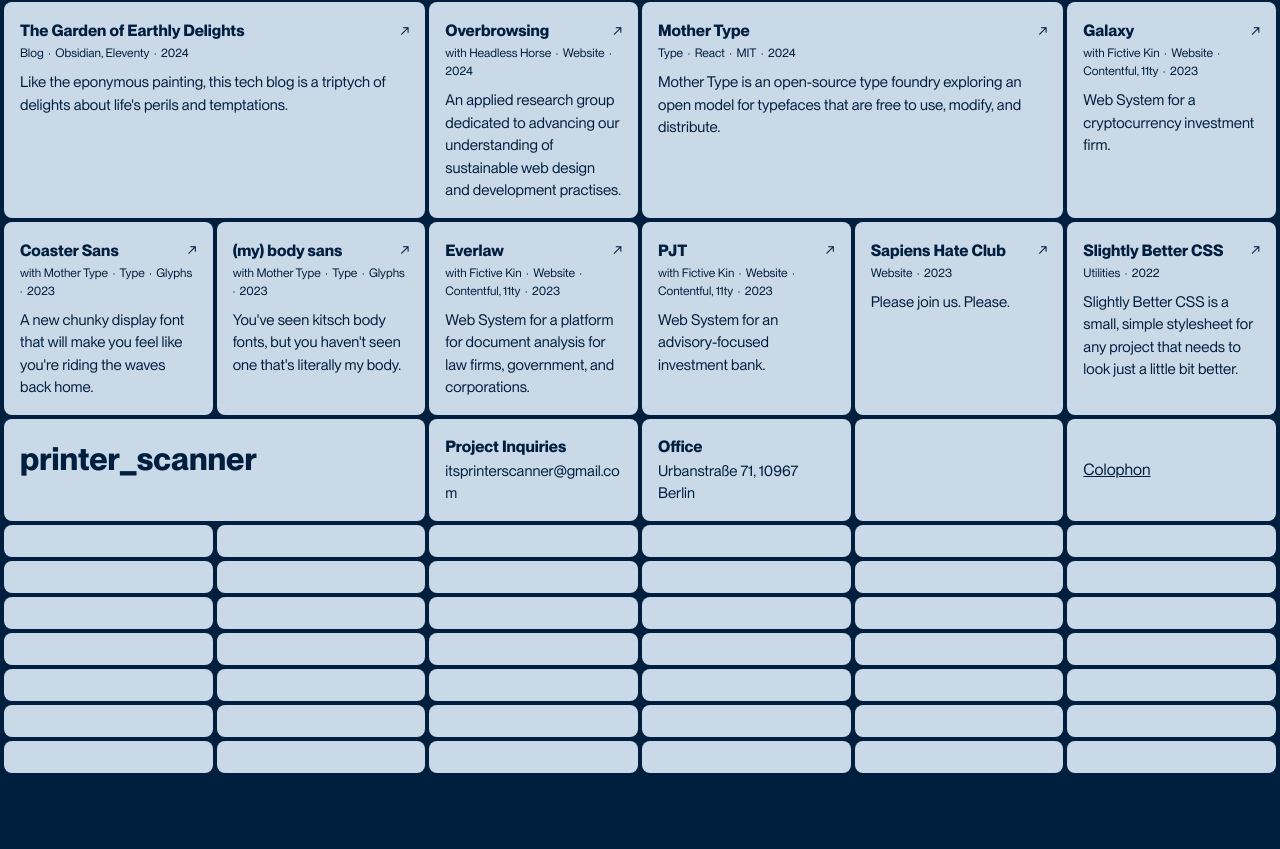
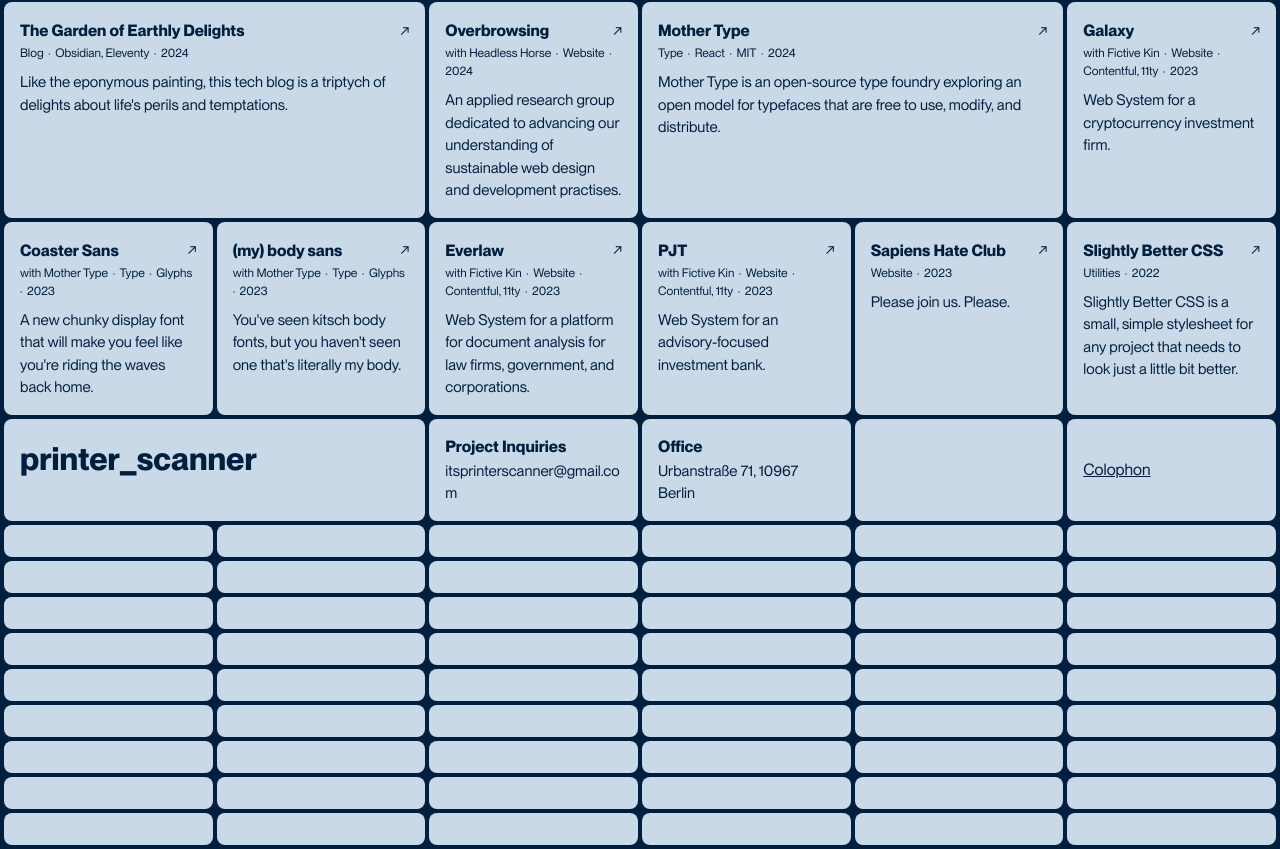
Before and after one commit to printerscanner/printer_scanner, a React (Vite) app: page / in a window 1280 px wide. Shown: the part 454-1303 px from the top of the page. Before the commit the page ends 1231 px from the top, so only its background shows below. Built offline with nearby package versions, Linux system fonts and the light colour scheme.

Commit message:
Update Footer.jsx

```diff
--- a/src/layouts/Footer.jsx
+++ b/src/layouts/Footer.jsx
@@ -67,6 +67,18 @@
         <div className="grid-item hidden-large"></div>
         <div className="grid-item hidden-large"></div>
         <div className="grid-item hidden-large"></div>
+        <div className="grid-item hidden-large"></div>
+        <div className="grid-item hidden-large"></div>
+        <div className="grid-item hidden-large"></div>
+        <div className="grid-item hidden-large"></div>
+        <div className="grid-item hidden-large"></div>
+        <div className="grid-item hidden-large"></div>
+        <div className="grid-item hidden-large"></div>
+        <div className="grid-item hidden-large"></div>
+        <div className="grid-item hidden-large"></div>
+        <div className="grid-item hidden-large"></div>
+        <div className="grid-item hidden-large"></div>
+        <div className="grid-item hidden-large"></div>
       </div>
     </footer>
   );
```
